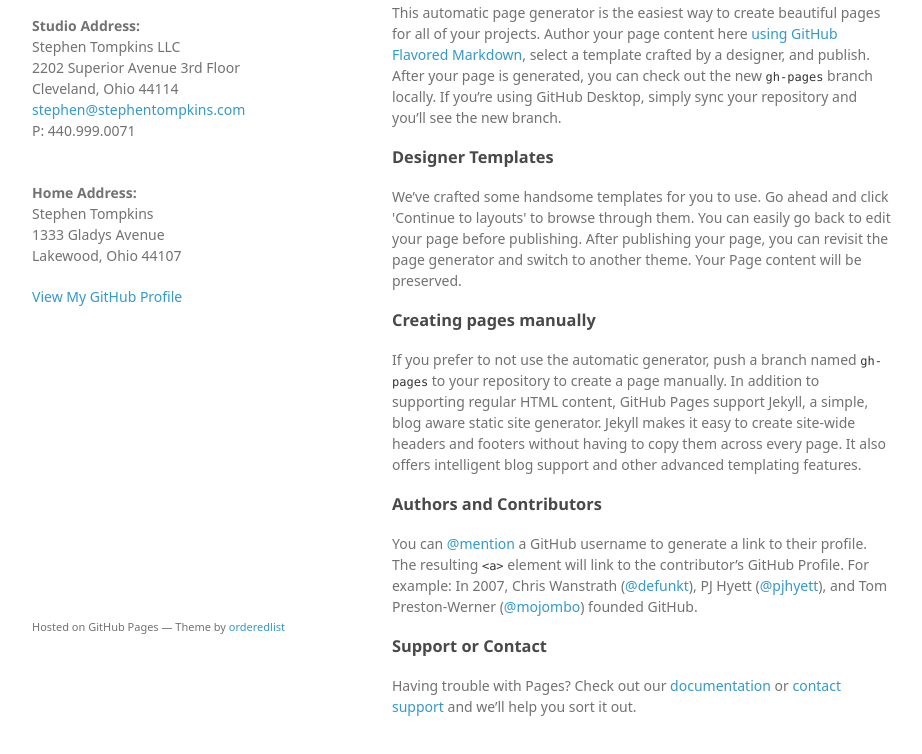
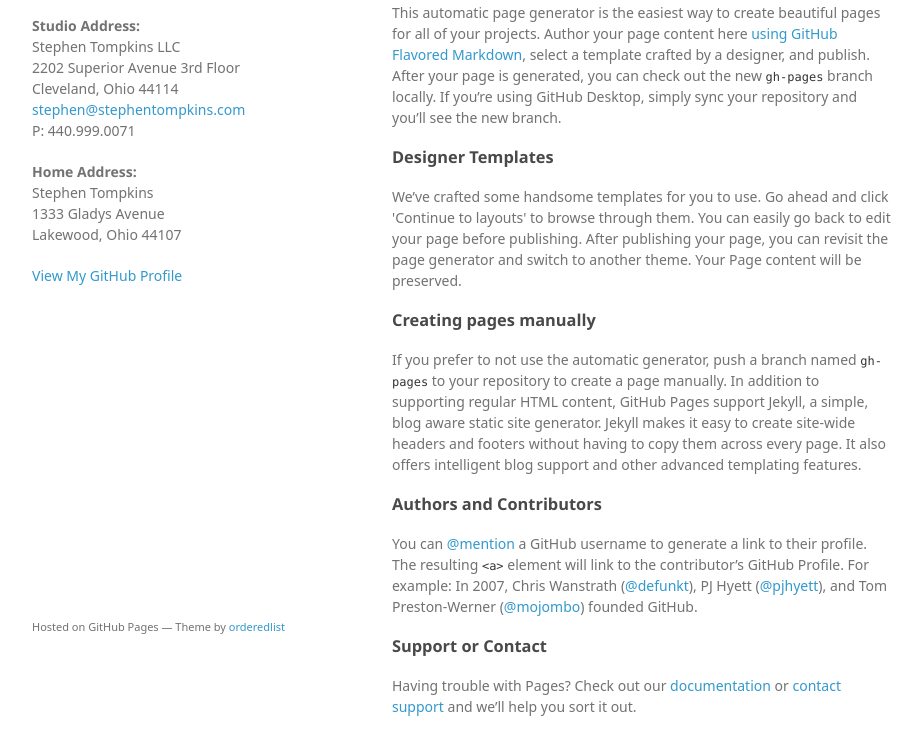
Before and after one commit to misterstephent/stephentompkins.github.io, a plain HTML site: page index.html in a window 1280 px wide. Shown: the part 94-848 px from the top of the page, without its empty margins (178-1100 px from the left). Drawn offline with Linux system fonts and the light colour scheme; a web font is replaced by a local one.

Commit message:
Update index.html

```diff
--- a/index.html
+++ b/index.html
@@ -21,7 +21,7 @@
         2202 Superior Avenue 3rd Floor<br>
         Cleveland, Ohio 44114<br>
         <a href="mailto:stephen@stephentompkins.com">stephen@stephentompkins.com</a><br>
-        P: 440.999.0071</p><br>
+        P: 440.999.0071</p>
         <p><b>Home Address:</b><br>
         Stephen Tompkins<br>
         1333 Gladys Avenue<br>
```
